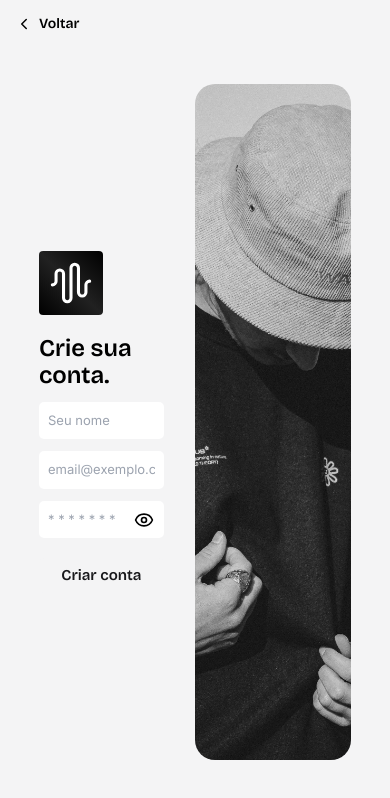
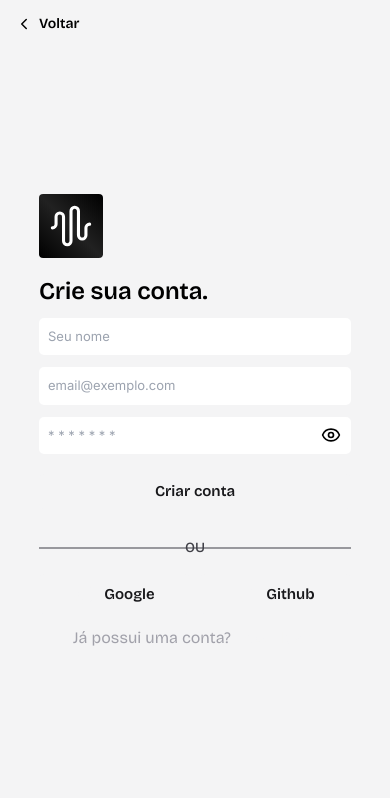
Before and after one commit to ruancosta07/ecommerce-client, a Next.js app: page /criar-conta in a window 390 px wide. Shown: the top 798 px of the page. Built offline with nearby package versions, Linux system fonts and the light colour scheme.

Commit message:
feat: funcionalidade de login com o google e github

```diff
--- a/src/app/criar-conta/page.tsx
+++ b/src/app/criar-conta/page.tsx
@@ -1,6 +1,6 @@
 "use client"
 import Image from 'next/image'
-import React, {useState } from 'react'
+import React, { useState } from 'react'
 import logo from "../icon.svg"
 import { useUser } from '@/store/User'
 import Cookies from 'js-cookie'
@@ -8,7 +8,7 @@ import { useRouter } from 'next/navigation'
 import Link from 'next/link'
 import { ChevronLeft, Eye, EyeOff, Loader2 } from 'lucide-react'
 import { useForm } from 'react-hook-form'
-import {zodResolver} from "@hookform/resolvers/zod"
+import { zodResolver } from "@hookform/resolvers/zod"
 import { z } from 'zod'
 
 interface CreateAccount {
@@ -18,9 +18,9 @@ interface CreateAccount {
 }
 
 const schema = z.object({
-    name: z.string().min(1, {message: "Seu nome não pode ficar em branco"}),
-    email:z.string({message: "O email não pode ficar em branco"}).email({message: "Insira um email válido."}),
-    password:z.string().min(8, {message: "Sua senha deve conter no mínimo 8 caracteres"})
+    name: z.string().min(1, { message: "Seu nome não pode ficar em branco" }),
+    email: z.string({ message: "O email não pode ficar em branco" }).email({ message: "Insira um email válido." }),
+    password: z.string().min(8, { message: "Sua senha deve conter no mínimo 8 caracteres" })
 })
 
 
@@ -53,7 +53,6 @@ const CriarConta = () => {
                 return
             }
             const data = await response.json()
-            console.log(data)
             setUser(data.user)
             setSigned(true)
             setCart(data.user.cart || [])
@@ -63,7 +62,7 @@ const CriarConta = () => {
             router.push("/")
         } catch (err) {
             console.log(err)
-        } finally{
+        } finally {
             setIsLoading(false)
         }
     }
@@ -76,14 +75,14 @@ const CriarConta = () => {
 
     return (
         <main className=''>
-            <div className="container-width grid grid-cols-2 items-center h-[100vh]" >
+            <div className="container-width grid lg:grid-cols-2 items-center h-[100vh]" >
                 <Link onClick={clearLastRoute} href={lastRoute || "/"} className='fixed left-2 top-2 flex items-center gap-[.6rem] p-[1rem] text-[1.4rem] font-semibold w-fit'>
                     <ChevronLeft className='size-[1.8rem]' />
                     Voltar</Link>
                 <div className='flex flex-col form-container'>
                     <Image src={logo} alt='file' width={64} height={64} className='mb-[2rem]' />
                     <h1 className='text-[2.4rem] font-semibold'>Crie sua conta.</h1>
-                <form onSubmit={handleSubmit(signIn)} className='w-[80%] lg:w-[80%] mt-[1.2rem] flex flex-col gap-[1.2rem]'>
+                    <form onSubmit={handleSubmit(signIn)} className='w-full lg:w-[80%] mt-[1.2rem] flex flex-col gap-[1.2rem]'>
                         <div className="" >
                         <input type="text" {...register("name")} placeholder='Seu nome' className='w-full p-[.8rem] text-[1.3rem] dark:bg-zinc-800/70 rounded-[.5rem]' />
                         {errors.name && <p className='text-start text-red-400 text-[1.3rem] mt-[.4rem]'>{errors.name.message}</p>}
@@ -104,11 +103,28 @@ const CriarConta = () => {
                             {errors.password && <p className='text-start text-red-400 text-[1.3rem] mt-[.4rem]'>{errors.password.message}</p>}
                         </div>
                         <button type='submit' disabled={isLoading} className='bg-zinc-100 text-zinc-900 w-full mt-[.8rem] p-[1rem] font-semibold text-[1.5rem] rounded-[.5rem] disabled:opacity-70 disabled:cursor-not-allowed'>
-                        {isLoading ? <Loader2 className='size-[1.4rem] animate-spin mx-auto'/>: "Criar conta"}
+                            {isLoading ? <Loader2 className='size-[1.4rem] animate-spin mx-auto' /> : "Criar conta"}
                         </button>
+                        <div className='relative mt-[1.2rem] flex justify-center'>
+                            <span className='text-[1.4rem] relative z-[1]  dark:text-zinc-300 text-zinc-700 font-medium dark:bg-zinc-950 p-[.4rem] px-[.8rem]'>OU</span>
+                            <div className='absolute w-full h-[1px] bg-zinc-700 dark:bg-zinc-700 top-2/4 -translate-y-2/4'></div>
+                        </div>
+                        <div className="flex gap-[1rem]">
+                            <Link href={"http://192.168.100.8:3000/auth/google"} className='bg-zinc-100 text-zinc-900 flex-1  p-[1rem] font-semibold text-[1.5rem] rounded-[.5rem] disabled:opacity-70 disabled:cursor-not-allowed flex items-center gap-[1rem] justify-center'>
+                                <svg className=' size-[2rem] fill-zinc-100 dark:fill-zinc-900' strokeWidth="0" viewBox="0 0 488 512" height="200px" width="200px" xmlns="http://www.w3.org/2000/svg"><path d="M488 261.8C488 403.3 391.1 504 248 504 110.8 504 0 393.2 0 256S110.8 8 248 8c66.8 0 123 24.5 166.3 64.9l-67.5 64.9C258.5 52.6 94.3 116.6 94.3 256c0 86.5 69.1 156.6 153.7 156.6 98.2 0 135-70.4 140.8-106.9H248v-85.3h236.1c2.3 12.7 3.9 24.9 3.9 41.4z"></path></svg>
+                                Google
+                            </Link>
+                            <Link href={"http://192.168.100.8:3000/auth/github"} className='bg-zinc-100 text-zinc-900 flex-1  p-[1rem] font-semibold text-[1.5rem] rounded-[.5rem] disabled:opacity-70 disabled:cursor-not-allowed flex items-center gap-[1rem] justify-center'>
+                                <svg className='stroke-[4px] size-[2rem] fill-zinc-100 dark:fill-zinc-900' strokeWidth="0" viewBox="0 0 15 15" height="200px" width="200px" xmlns="http://www.w3.org/2000/svg"><path fillRule="evenodd" clipRule="evenodd" d="M7.49933 0.25C3.49635 0.25 0.25 3.49593 0.25 7.50024C0.25 10.703 2.32715 13.4206 5.2081 14.3797C5.57084 14.446 5.70302 14.2222 5.70302 14.0299C5.70302 13.8576 5.69679 13.4019 5.69323 12.797C3.67661 13.235 3.25112 11.825 3.25112 11.825C2.92132 10.9874 2.44599 10.7644 2.44599 10.7644C1.78773 10.3149 2.49584 10.3238 2.49584 10.3238C3.22353 10.375 3.60629 11.0711 3.60629 11.0711C4.25298 12.1788 5.30335 11.8588 5.71638 11.6732C5.78225 11.205 5.96962 10.8854 6.17658 10.7043C4.56675 10.5209 2.87415 9.89918 2.87415 7.12104C2.87415 6.32925 3.15677 5.68257 3.62053 5.17563C3.54576 4.99226 3.29697 4.25521 3.69174 3.25691C3.69174 3.25691 4.30015 3.06196 5.68522 3.99973C6.26337 3.83906 6.8838 3.75895 7.50022 3.75583C8.1162 3.75895 8.73619 3.83906 9.31523 3.99973C10.6994 3.06196 11.3069 3.25691 11.3069 3.25691C11.7026 4.25521 11.4538 4.99226 11.3795 5.17563C11.8441 5.68257 12.1245 6.32925 12.1245 7.12104C12.1245 9.9063 10.4292 10.5192 8.81452 10.6985C9.07444 10.9224 9.30633 11.3648 9.30633 12.0413C9.30633 13.0102 9.29742 13.7922 9.29742 14.0299C9.29742 14.2239 9.42828 14.4496 9.79591 14.3788C12.6746 13.4179 14.75 10.7025 14.75 7.50024C14.75 3.49593 11.5036 0.25 7.49933 0.25Z" ></path></svg>
+                                Github
+                            </Link>
+                        </div>
+                        <div>
+                            <span className='text-[1.6rem] text-center block text-zinc-400'>Já possui uma conta? <Link href={"/login"} className='underline-offset-2 underline text-zinc-100 font-medium'>Fazer login</Link></span>
+                        </div>
                     </form>
                 </div>
-            <Image src={"/banner-criar-conta.webp"} alt='asdad' width={1000} height={1000} className='h-[80vh] w-full rounded-[2rem] object-cover saturate-0' />
+                <Image src={"/banner-criar-conta.webp"} alt='asdad' width={1000} height={1000} className='h-[80vh] w-full rounded-[2rem] object-cover saturate-0 max-lg:hidden' />
             </div>
         </main>
     )
--- a/src/app/login/_components/Login.tsx
+++ b/src/app/login/_components/Login.tsx
@@ -4,7 +4,7 @@ import React, { useEffect, useRef, useState } from 'react'
 import logo from "../../icon.svg"
 import { useUser } from '@/store/User'
 import Cookies from 'js-cookie'
-import { useRouter } from 'next/navigation'
+import { useRouter, useSearchParams } from 'next/navigation'
 import Link from 'next/link'
 import { ChevronLeft, Eye, EyeOff } from 'lucide-react'
 import Loader, { useLoader } from '../../_components/Loader'
@@ -28,6 +28,8 @@ const schema = z.object({
 const otpLength = 6
 
 const Login = () => {
+    const params = useSearchParams()
+    const token = params.get("token")
     const { setUser, setSigned, setCart, lastRoute, setLastRoute, setFavorites } = useUser()
     const { register, watch, formState: { errors }, handleSubmit, setValue } = useForm<Login>({
         resolver: zodResolver(schema),
@@ -42,10 +44,55 @@ const Login = () => {
     const route = useRouter()
     const otpValues = watch("otp") || Array(otpLength).fill("");
     const inputRefs = useRef<Array<HTMLInputElement | null>>([])
-
     useEffect(() => {
         inputRefs.current[0]?.focus()
     }, [hasTwoStepsAuth])
+
+    useEffect(() => {
+        if(token){
+            async function verifyUser() {
+                if (token) {
+                    try {
+                        const response = await fetch(`${process.env.NEXT_PUBLIC_API_PROD_URL}/auth/verify`, {
+                            method: "POST",
+                            headers: {
+                                "Content-Type": "application/json",
+                                "Authorization": `Bearer ${token}`
+                            }
+                        })
+                        if (!response.ok) {
+                            setSigned(false)
+                            setUser(null)
+                            setCart([])
+                            setFavorites([])
+                            return
+                        }
+                        const data = await response.json()
+                        setUser(data)
+                        setSigned(true)
+                        setCart(data.cart || [])
+                        setFavorites(data.favorites || [])
+                        route.push("/")
+                        Cookies.set('authTokenUser', token)
+                    } catch (err) {
+                        console.log(err)
+                        setSigned(false)
+                        setUser(null)
+                        setCart([])
+                        setFavorites([])
+                    }
+                }
+                else {
+                    setSigned(false)
+                    setUser(null)
+                    setCart([])
+                    setFavorites([])
+                }
+            }
+            verifyUser()
+        }
+
+    }, [token, setCart, setFavorites, setSigned, setUser, route])
 
     async function signIn() {
         setIsLoading(true)
@@ -66,7 +113,7 @@ const Login = () => {
                 setHasTwoStepsAuth(true)
                 return
             }
-            if(data.statusCode === 401){
+            if (data.statusCode === 401) {
                 setTwoStepsAuthError(true)
             }
             else if (response.ok && !data.twoStepsCode) {
@@ -105,7 +152,7 @@ const Login = () => {
             handleSubmit(signIn)()
         }
 
-        if(twoStepsAuthError){
+        if (twoStepsAuthError) {
             setTwoStepsAuthError(false)
         }
     }
@@ -141,6 +188,23 @@ const Login = () => {
                         <button disabled={isLoading} type='submit' className='bg-zinc-100 text-zinc-900 w-full mt-[.8rem] p-[1rem] font-semibold text-[1.5rem] rounded-[.5rem]'>
                             {isLoading ? <Loader className='mx-auto size-[1.4rem]' /> : "Fazer login"}
                         </button>
+                        <div className='relative mt-[1.2rem] flex justify-center'>
+                            <span className='text-[1.4rem] relative z-[1]  dark:text-zinc-300 text-zinc-700 font-medium dark:bg-zinc-950 p-[.4rem] px-[.8rem]'>OU</span>
+                            <div className='absolute w-full h-[1px] bg-zinc-700 dark:bg-zinc-700 top-2/4 -translate-y-2/4'></div>
+                        </div>
+                        <div className="flex gap-[1rem]">
+                            <Link href={"http://192.168.100.8:3000/auth/google"} className='bg-zinc-100 text-zinc-900 flex-1  p-[1rem] font-semibold text-[1.5rem] rounded-[.5rem] disabled:opacity-70 disabled:cursor-not-allowed flex items-center gap-[1rem] justify-center'>
+                                <svg className=' size-[2rem] fill-zinc-100 dark:fill-zinc-900' strokeWidth="0" viewBox="0 0 488 512" height="200px" width="200px" xmlns="http://www.w3.org/2000/svg"><path d="M488 261.8C488 403.3 391.1 504 248 504 110.8 504 0 393.2 0 256S110.8 8 248 8c66.8 0 123 24.5 166.3 64.9l-67.5 64.9C258.5 52.6 94.3 116.6 94.3 256c0 86.5 69.1 156.6 153.7 156.6 98.2 0 135-70.4 140.8-106.9H248v-85.3h236.1c2.3 12.7 3.9 24.9 3.9 41.4z"></path></svg>
+                                Google
+                            </Link>
+                            <Link href={"http://localhost:3000/auth/github"} className='bg-zinc-100 text-zinc-900 flex-1  p-[1rem] font-semibold text-[1.5rem] rounded-[.5rem] disabled:opacity-70 disabled:cursor-not-allowed flex items-center gap-[1rem] justify-center'>
+                                <svg className='stroke-[4px] size-[2rem] fill-zinc-100 dark:fill-zinc-900' strokeWidth="0" viewBox="0 0 15 15" height="200px" width="200px" xmlns="http://www.w3.org/2000/svg"><path fillRule="evenodd" clipRule="evenodd" d="M7.49933 0.25C3.49635 0.25 0.25 3.49593 0.25 7.50024C0.25 10.703 2.32715 13.4206 5.2081 14.3797C5.57084 14.446 5.70302 14.2222 5.70302 14.0299C5.70302 13.8576 5.69679 13.4019 5.69323 12.797C3.67661 13.235 3.25112 11.825 3.25112 11.825C2.92132 10.9874 2.44599 10.7644 2.44599 10.7644C1.78773 10.3149 2.49584 10.3238 2.49584 10.3238C3.22353 10.375 3.60629 11.0711 3.60629 11.0711C4.25298 12.1788 5.30335 11.8588 5.71638 11.6732C5.78225 11.205 5.96962 10.8854 6.17658 10.7043C4.56675 10.5209 2.87415 9.89918 2.87415 7.12104C2.87415 6.32925 3.15677 5.68257 3.62053 5.17563C3.54576 4.99226 3.29697 4.25521 3.69174 3.25691C3.69174 3.25691 4.30015 3.06196 5.68522 3.99973C6.26337 3.83906 6.8838 3.75895 7.50022 3.75583C8.1162 3.75895 8.73619 3.83906 9.31523 3.99973C10.6994 3.06196 11.3069 3.25691 11.3069 3.25691C11.7026 4.25521 11.4538 4.99226 11.3795 5.17563C11.8441 5.68257 12.1245 6.32925 12.1245 7.12104C12.1245 9.9063 10.4292 10.5192 8.81452 10.6985C9.07444 10.9224 9.30633 11.3648 9.30633 12.0413C9.30633 13.0102 9.29742 13.7922 9.29742 14.0299C9.29742 14.2239 9.42828 14.4496 9.79591 14.3788C12.6746 13.4179 14.75 10.7025 14.75 7.50024C14.75 3.49593 11.5036 0.25 7.49933 0.25Z" ></path></svg>
+                                Github
+                            </Link>
+                        </div>
+                        <div>
+                            <span className='text-[1.6rem] text-center block text-zinc-400'>Ainda não possui uma conta? <Link href={"/criar-conta"} className='underline-offset-2 underline text-zinc-100 font-medium'>Criar conta</Link></span>
+                        </div>
                     </form>
                 </div>}
                 {hasTwoStepsAuth && <div className=''>
```
Lines whose indentation alone changed are shown as unchanged.
